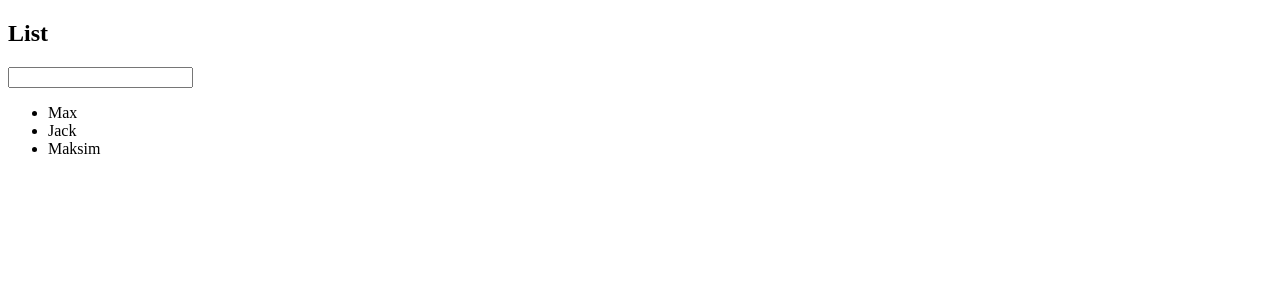
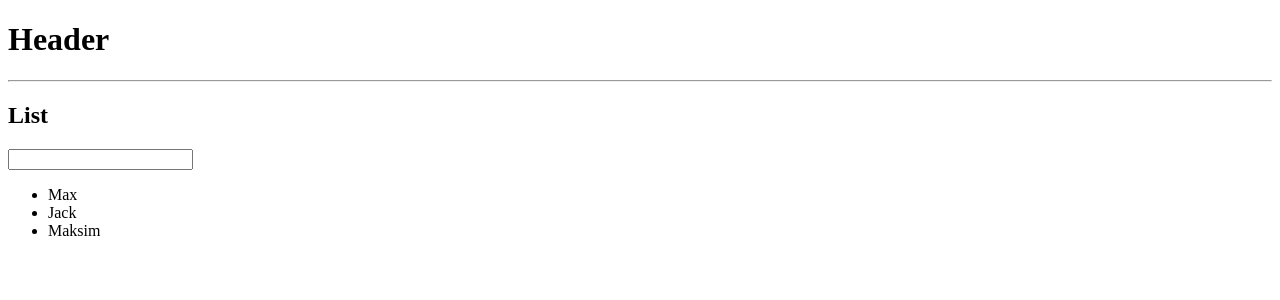
Before and after one commit to AlekseiKromski/JavaScript, a Vue app in the folder vue-cli/vue-cli/: page / in a window 1280 px wide. Shown: the top 300 px of the page. Built offline with nearby package versions, Linux system fonts and the light colour scheme.

Commit message:
Event bus

```diff
--- a/vue-cli/vue-cli/src/App.vue
+++ b/vue-cli/vue-cli/src/App.vue
@@ -1,16 +1,17 @@
 <template>
   <div id="app">
+    <Header></Header>
     <List v-bind:peoples="peoples" v-on:message="displayMessage"></List>
   </div>
 </template>
 
 <script>
 import List from './components/List';
-
+import Header from './components/Header'
 export default {
 
   components: {
-    List
+    List, Header
   },
   data: function(){
     return {
--- /dev/null
+++ b/vue-cli/vue-cli/src/components/Header.vue
@@ -0,0 +1,31 @@
+<template>
+  <div>
+      <h1>{{title}}</h1>
+      <hr>
+  </div>
+</template>
+
+<script>
+
+import {bus} from '../main'
+
+export default {
+    data: function(){
+        return {
+            title: "Header"
+        }
+    },
+    methods:{
+
+    },
+    created: function(){
+        bus.$on('message', data => {
+            this.title = data;
+        })
+    }
+}
+</script>
+
+<style scoped>
+
+</style>
--- a/vue-cli/vue-cli/src/components/List.vue
+++ b/vue-cli/vue-cli/src/components/List.vue
@@ -11,7 +11,7 @@
 </template>
 
 <script>
-
+import {bus} from '../main'
 
 export default {
     props: ['peoples'],
@@ -22,7 +22,9 @@ export default {
     },
     methods:{
         saveMessage: function (){
-            this.$emit("message", this.message);
+            //this.$emit("message", this.message);
+            bus.$emit("message", this.message);
+            this.message = '';
         }
     },
     components: {
--- a/vue-cli/vue-cli/src/main.js
+++ b/vue-cli/vue-cli/src/main.js
@@ -5,6 +5,8 @@ import App from './App'
 
 Vue.config.productionTip = false
 
+export const bus = new Vue();
+
 /* eslint-disable no-new */
 new Vue({
   el: '#app',
```
